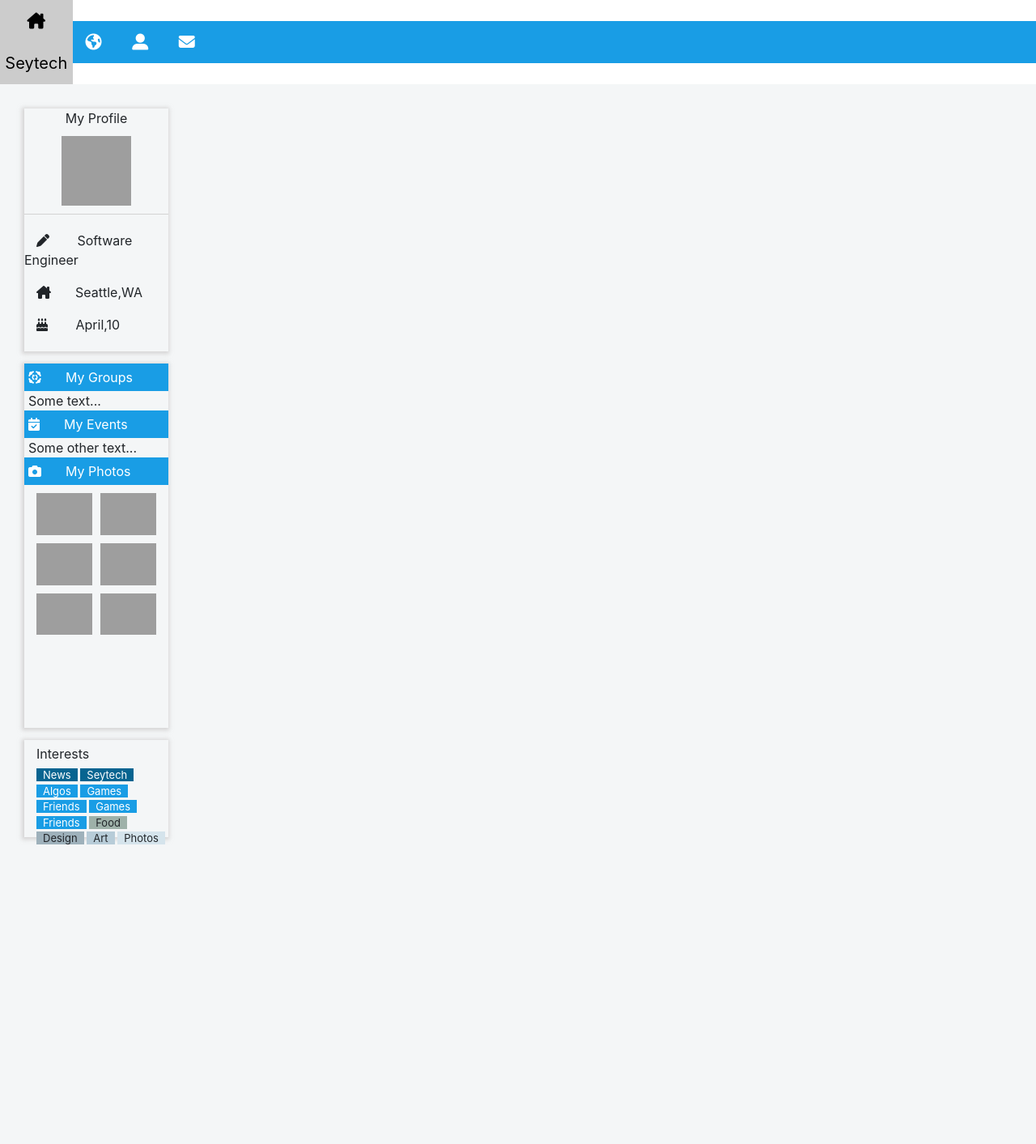
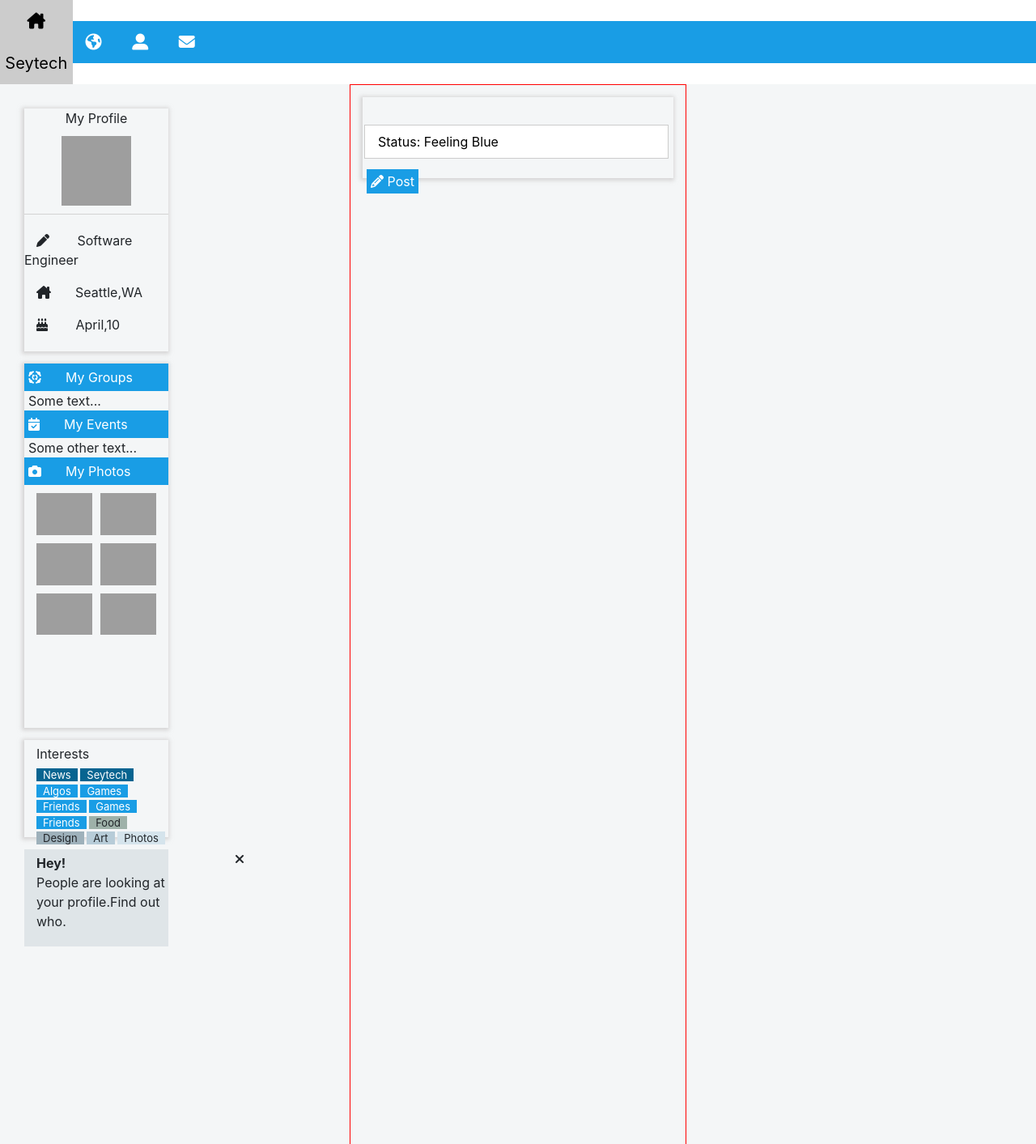
Before and after one commit to RuslanShadmanov/social-network, a plain HTML site: page index.html in a window 1280 px wide. Shown: the top 1413 px of the page at 81% size. Drawn offline with nearby package versions, Linux system fonts and the light colour scheme; grey boxes are pictures that could not be loaded.

Commit message:
start mid part

```diff
--- a/index.html
+++ b/index.html
@@ -120,11 +120,28 @@
             <a10>Photos</a10>
 
         </div>
-        <div class="hey"></div>
+
+        <div class="hey">
+          <p2>Hey!</p2>
+          <div>People are looking at your profile.Find out who.
+          <div class="cross">
+          <i class="fa-sharp fa-solid fa-xmark"></i></div>
+        </div>
+        </div>
       </div>
 
       <div class="container2">
-        <div class="status"></div>
+        <div class="status">
+         <form>
+          <label for="fstatus"></label>
+          <input type="text" id="fstatus" value="Status: Feeling Blue">
+         </form>
+          <div class="post"><i class="fa-sharp fa-solid fa-pencil"></i> Post  </div>
+
+        </div>
+
+
+
         <div class="dialog1"></div>
         <div class="dialog2"></div>
         <div class="dialog3"></div>
--- a/style.css
+++ b/style.css
@@ -45,7 +45,7 @@
 
 .container1 {
   display: grid;
-  grid-template-rows: 300px 450px 120px 200px 200px;
+  grid-template-rows: 300px 450px 120px 120px 200px;
   gap: 15px;
   padding: 15px;
   /* box-shadow:  -1px 1px 5px 5px rgba(192, 188, 188, 0.6); */
@@ -177,3 +177,72 @@
     background-color:#d5e4ec ;
     padding: 0px 8px;
 }
+
+/* -----------Hey------ */
+
+.hey{
+  position: relative;
+  background-color: #DFE5E8;
+  padding: 5px 0px 5px 15px;
+}
+
+.hey p2 {
+  font-weight: bold;
+
+}
+.cross{
+  position:absolute;
+
+  top: 0;
+  right:0;
+  left: 260px;
+  background-color: #CCCCCC;
+  text-align: center;
+  cursor: pointer;
+
+}
+.cross:hover{
+  background-color: #9eb1a9;
+  color: black;
+}
+
+/* ------mid -part--------- */
+
+.container2{
+  display: grid;
+  grid-template-rows: 100px 450px 120px 120px 200px;
+  gap: 15px;
+  padding: 15px;
+  border: 1px solid red;
+
+}
+
+.status{
+
+  box-shadow: -1px 1px 5px 2px rgba(192, 188, 188, 0.6);
+
+}
+
+input{
+  margin: 10px 2px 16px 2px;
+
+  width: 98%;
+  padding: 8px 16px;
+  border: 1px solid #cccccc;
+}
+
+.post {
+  background-color: #199de5;
+  color: white;
+  width: 60px;
+  margin:3px 5px 3px 5px;
+  padding: 5px;
+  text-align: center;
+  display: inline;
+  cursor: pointer;
+
+}
+.post:hover{
+  background-color: #cccccc;
+  color: black;
+}
```
